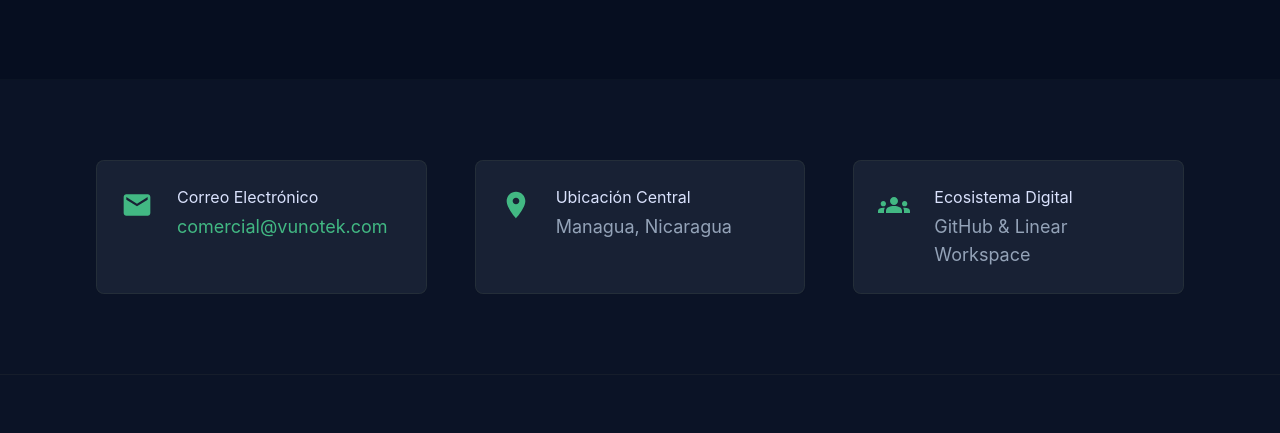
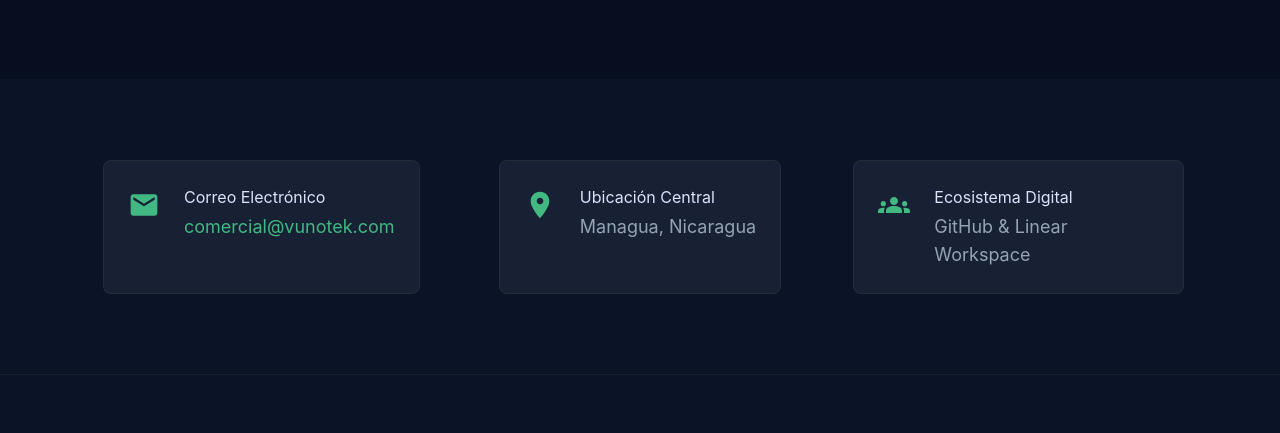
Before and after one commit to VunotekCore/vuno-web-vunotek, an Astro site: page /contacto in a window 1280 px wide. Shown: the part 1602-2035 px from the top of the page. Built offline with nearby package versions, Linux system fonts and the light colour scheme; Astro itself is replaced by a stand-in of ours; no server answers.

Commit message:
[ASTRO] Fix: centrar GlassCards en grid Quick Channels

```diff
--- a/src/templates/Contacto.astro
+++ b/src/templates/Contacto.astro
@@ -108,7 +108,7 @@
 
 <!-- ===== SECTION 3: QUICK CHANNELS ===== -->
 <Section>
-  <div class="grid grid-cols-1 md:grid-cols-3 gap-lg">
+  <div class="grid grid-cols-1 md:grid-cols-3 gap-lg justify-items-center">
     <GlassCard class="p-md">
       <div class="flex items-start gap-md">
         <Icon name="mail" class="text-vue-green text-[32px] max-sm:text-[24px] shrink-0 mt-1" />
```
